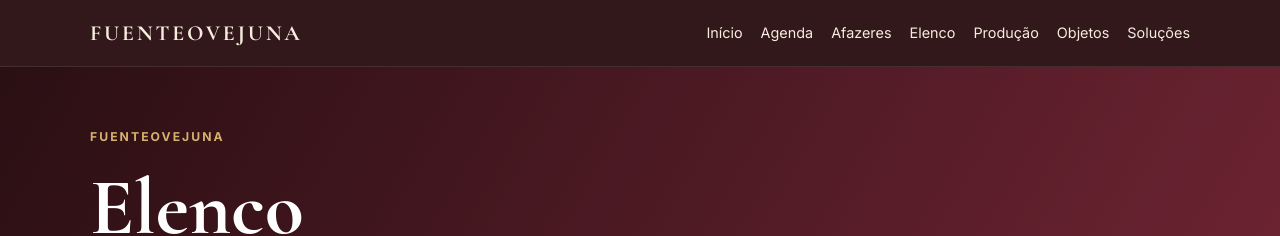
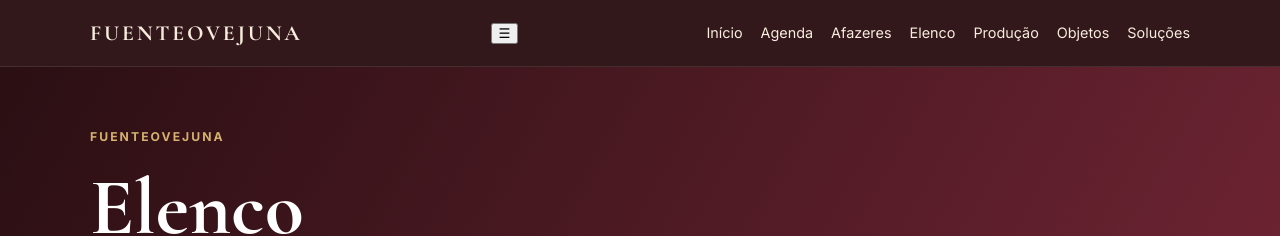
Before and after one commit to flaviomagno/teatro, a Jekyll site: the page built from docs/elenco.md, in a window 1280 px wide. Shown: the top 236 px of the page. Built offline with Jekyll 4.4.1, drawn with Linux system fonts in a browser that asks for light colours.

Commit message:
feat: add compact mobile navigation

```diff
--- a/docs/_layouts/default.html
+++ b/docs/_layouts/default.html
@@ -12,7 +12,8 @@
 <header>
   <div class="wrap nav">
     <a class="brand" href="{{ '/' | relative_url }}">FUENTEOVEJUNA</a>
-    <nav>
+    <button class="nav-toggle" type="button" aria-label="Abrir menu" aria-expanded="false" aria-controls="site-nav">☰</button>
+    <nav id="site-nav">
       <a href="{{ '/' | relative_url }}">Início</a>
       <a href="{{ '/agenda/' | relative_url }}">Agenda</a>
       <a href="{{ '/tarefas/' | relative_url }}">Afazeres</a>
```
